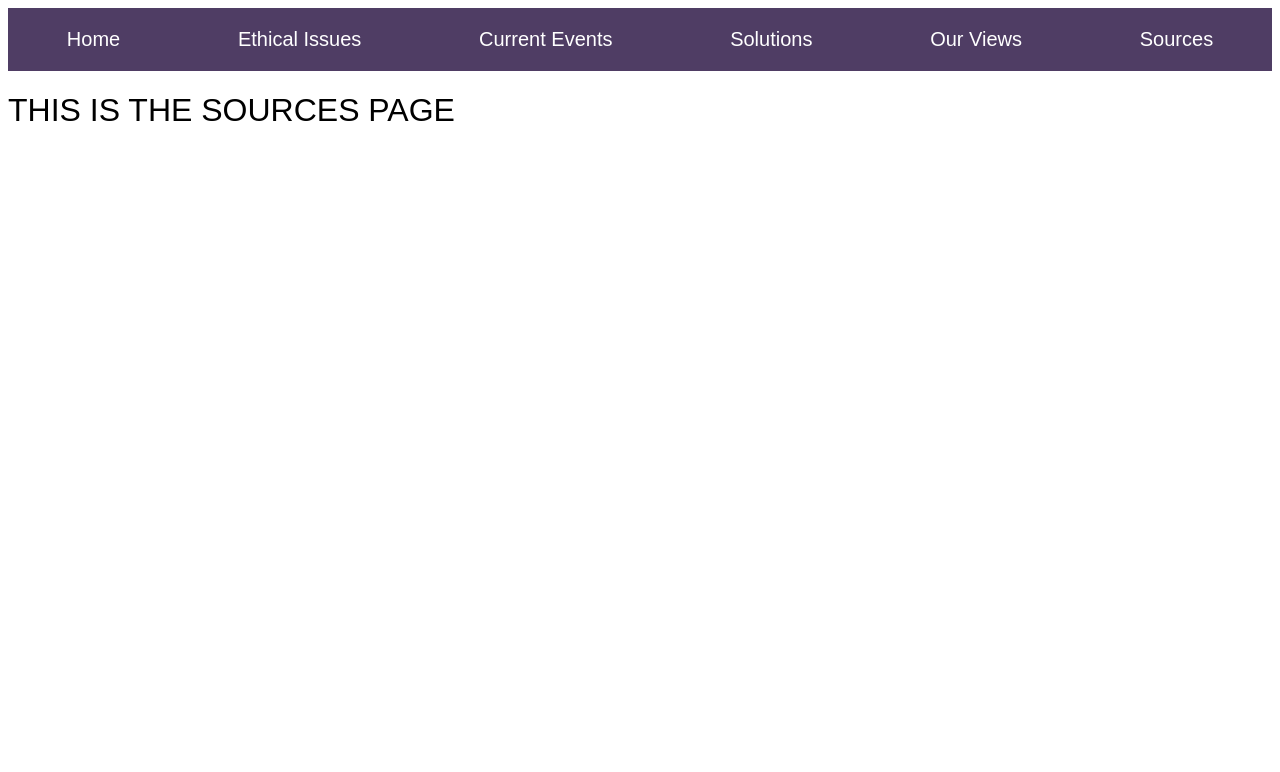
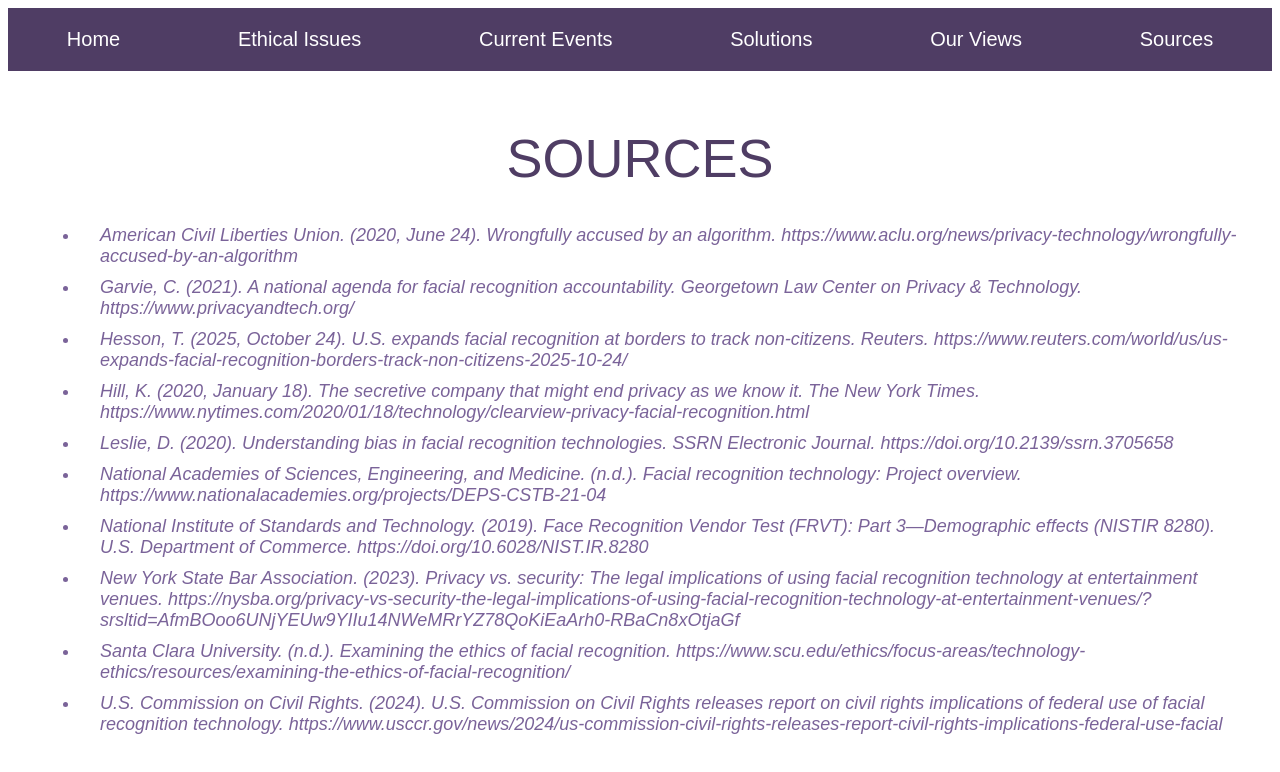
Before and after one commit to ameena-nia/SENG-601-Group5-Project, a React (Vite) app: page /sources in a window 1280 px wide. Shown: the top 772 px of the page. Built offline with nearby package versions, Linux system fonts and the light colour scheme; a web font is replaced by a local one.

Commit message:
Added sources from part 2

```diff
--- /dev/null
+++ b/src/Pages/Sources.css
@@ -0,0 +1,17 @@
+.sources-page {
+  font-size: 27px;
+  padding: 20px;
+  color: #4f3d64;
+  max-width: 1200px;
+  margin: 0 auto;
+  text-align: center;
+}
+
+ul, li {
+  list-style-type: disc;
+  padding-left: 20px;
+  color: #7a6399;
+  text-align: left;
+  margin-bottom: 10px;
+  font-style: italic;
+}
--- a/src/Pages/Sources.jsx
+++ b/src/Pages/Sources.jsx
@@ -1,9 +1,42 @@
 import React from "react";
+import "./Sources.css";
 
 export default function Sources (){
     return (
-        <div>
-            <h1>THIS IS THE SOURCES PAGE</h1>
+        <div className="sources-page">
+            <h1>SOURCES</h1>
+            <div id="sources-list">
+                <ul>
+                    <li>American Civil Liberties Union. (2020, June 24). Wrongfully accused by an algorithm.
+                        https://www.aclu.org/news/privacy-technology/wrongfully-accused-by-an-algorithm</li>
+                    <li>Garvie, C. (2021). A national agenda for facial recognition accountability. Georgetown Law Center on Privacy & Technology.
+                         https://www.privacyandtech.org/</li>
+                    <li>Hesson, T. (2025, October 24). U.S. expands facial recognition at borders to track non-citizens. Reuters.
+                        https://www.reuters.com/world/us/us-expands-facial-recognition-borders-track-non-citizens-2025-10-24/</li>
+
+                    <li>Hill, K. (2020, January 18). The secretive company that might end privacy as we know it. The New York Times.
+                        https://www.nytimes.com/2020/01/18/technology/clearview-privacy-facial-recognition.html</li>
+
+                    <li>Leslie, D. (2020). Understanding bias in facial recognition technologies. SSRN Electronic Journal.
+                        https://doi.org/10.2139/ssrn.3705658</li>
+
+                    <li>National Academies of Sciences, Engineering, and Medicine. (n.d.). Facial recognition technology: Project overview.
+                        https://www.nationalacademies.org/projects/DEPS-CSTB-21-04</li>
+
+                    <li>National Institute of Standards and Technology. (2019). Face Recognition Vendor Test (FRVT): Part 3—Demographic effects
+                        (NISTIR 8280). U.S. Department of Commerce. https://doi.org/10.6028/NIST.IR.8280</li>
+
+                    <li>New York State Bar Association. (2023). Privacy vs. security: The legal implications of using facial recognition technology at entertainment venues.
+                         https://nysba.org/privacy-vs-security-the-legal-implications-of-using-facial-recognition-technology-at-entertainment-venues/?srsltid=AfmBOoo6UNjYEUw9YIIu14NWeMRrYZ78QoKiEaArh0-RBaCn8xOtjaGf</li>
+
+                    <li>Santa Clara University. (n.d.). Examining the ethics of facial recognition.
+                        https://www.scu.edu/ethics/focus-areas/technology-ethics/resources/examining-the-ethics-of-facial-recognition/</li>
+
+                    <li>U.S. Commission on Civil Rights. (2024). U.S. Commission on Civil Rights releases report on civil rights implications of federal use of facial recognition technology.
+                         https://www.usccr.gov/news/2024/us-commission-civil-rights-releases-report-civil-rights-implications-federal-use-facial</li>
+                </ul>
+            </div>
+
         </div>
 
     );
```
